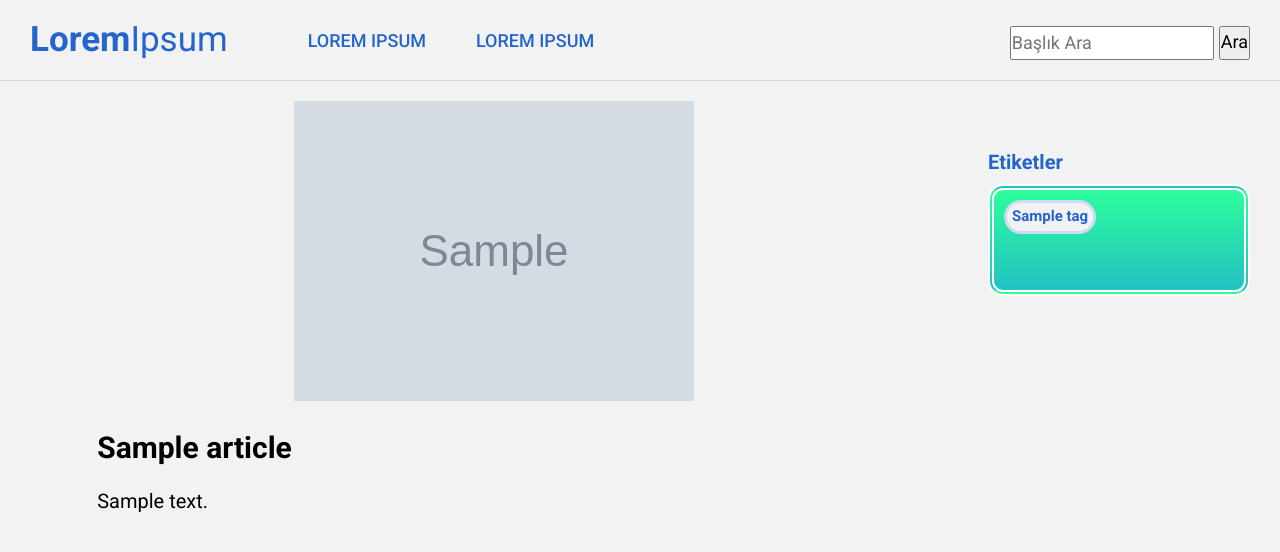
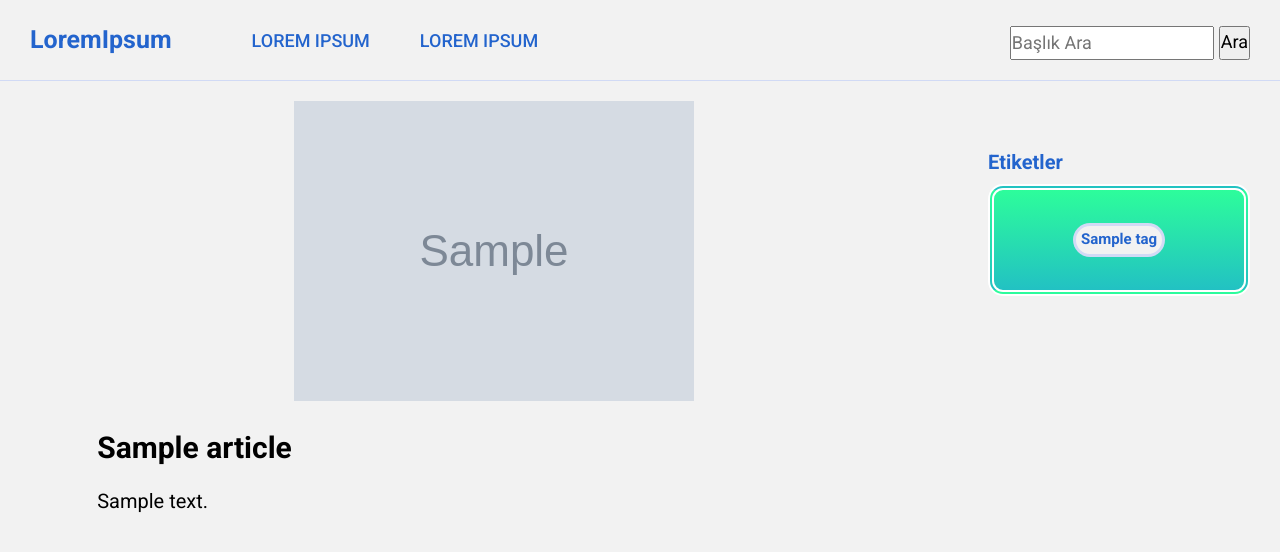
Before and after one commit to kemalayhan/personal-blog, a Django app: a page that uses blogsrc/templates/tag.html in a window 1280 px wide. Shown: the top 552 px of the page. Run offline with Django 3.2, Linux system fonts and the light colour scheme; tables that the repository leaves empty hold one stand-in row (values such as "Sample post"); grey boxes marked "Sample" are stand-in pictures; some libraries are stand-ins or nearby versions.

Commit message:
-front-end updated
-started navbar responsive design

```diff
--- a/blogsrc/static/css/navbar.css
+++ b/blogsrc/static/css/navbar.css
@@ -1,18 +1,17 @@
-#header-and-nav {
+.header-and-nav {
     border-bottom: 1px solid var(--color-transparent-blue);
     display: flex;
     align-items: center;
     padding: 20px 20px 20px 20px;
 }
 
-
-#top-header {
+.top-header {
     padding-left: 10px;
     padding-right: 10px;
     width: max-content;
 }
 
-#logo-text h1 {
+.logo-text h1 {
     color: var(--color-light-blue);
     font-size: 3.5rem;
     width: max-content;
@@ -24,7 +23,7 @@
 
 /* NAVBAR */
 
-#navbar {
+.navbar {
     font-size: 1.8rem;
     text-transform: uppercase;
     padding-left: 70px;
@@ -87,3 +86,71 @@
     height: 34px;
     margin-left: 5px;
 }
+
+.hamburger-menu {
+    display: none;
+}
+
+/* MEDIA QUERIES */
+
+@media(min-width:630px) and (max-width:920px), (max-width: 450px) {
+    .top-header {
+        display: none;
+    }
+}
+
+@media (max-width:920px) {
+    .navbar {
+        padding-left: 5px;
+    }
+}
+
+@media (min-width:450px){
+    .top-header {
+        margin-left: auto;
+        margin-right: 0;
+    }
+
+    .logo-text h1 {
+        font-size: 2.5rem;
+    }
+
+}
+
+@media (max-width: 630px) {
+    .header-and-nav {
+        border-bottom: none;
+    }
+
+    .js-hide {
+        display: none;
+    }
+
+    .js-header-and-nav {
+        display: flex;
+    }
+
+    /* HAMBURGER MENU */
+
+    .hamburger-menu {
+        display: block;
+        cursor: pointer;
+        transition: transform 1s;
+    }
+
+    .js-rotate {
+        transform: rotate(-90deg);
+    }
+
+
+    .hamburger-menu div {
+        width: 35px;
+        height: 5px;
+        background-image: linear-gradient(0deg, rgba(34, 193, 195, 1) 0%, rgba(45, 253, 155, 1) 100%);
+        transition: 0.4s;
+    }
+
+    .hamburger-menu div:nth-child(2) {
+        margin: 6px 0;
+    }
+}
--- a/blogsrc/static/css/tag.css
+++ b/blogsrc/static/css/tag.css
@@ -2,15 +2,20 @@
 .wrapper {
     margin-right: 30px;
     margin-top: 50px;
+    width: max-content;
+    height: max-content;
 }
 
 .tags-container {
+    display: flex;
+    justify-content: center;
+    align-items: center;
     background: linear-gradient(0deg, rgba(34, 193, 195, 1) 0%, rgba(45, 253, 155, 1) 100%);
     border: 6px double white;
     border-radius: 15px;
+    flex-wrap: wrap;
     width: 250px;
     min-height:100px;
-    max-height: 100px;
 }
 
 .tags-header {
--- /dev/null
+++ b/blogsrc/static/js/navbar.js
@@ -0,0 +1,5 @@
+let hamburgerMenu = document.querySelector(".hamburger-menu");
+
+hamburgerMenu.addEventListener("click", () => {
+   hamburgerMenu.classList.toggle("js-rotate");
+});
--- a/blogsrc/templates/article_detail.html
+++ b/blogsrc/templates/article_detail.html
@@ -4,10 +4,6 @@
 {% block detail_css %}
      <link rel="stylesheet" type="text/css" href="{% static 'css/article_detail.css'%}">
 {% endblock detail_css %}
-
-{% block detail_js %}
-    <script defer src="{% static 'js/article_detail.js'%}"></script>
-{% endblock detail_js %}
 
 {% block body %}
     <div class="article-container">
--- a/blogsrc/templates/base.html
+++ b/blogsrc/templates/base.html
@@ -20,9 +20,7 @@
         rel="stylesheet">
     <title>LoremIpsum | Anasayfa</title>
 
-    {% block detail_js %}
-
-    {% endblock detail_js %}
+    <script defer src="{% static 'js/navbar.js'%}"></script>
 </head>
 
 <body>
@@ -34,7 +32,6 @@
 
             {% endblock body %}
         </section>
-
         {% include 'tag.html' %}
     </main>
 </body>
--- a/blogsrc/templates/navbar.html
+++ b/blogsrc/templates/navbar.html
@@ -1,12 +1,20 @@
-<div id="header-and-nav">
-    <header id="top-header">
-        <div id="logo-text">
+
+<div class="header-and-nav">
+
+    <div class="hamburger-menu">
+        <div></div>
+        <div></div>
+        <div></div>
+    </div>
+
+    <header class="top-header">
+        <div class="logo-text">
             <a href="{% url 'index' %}">
                 <h1>Lorem<span>Ipsum</span></h1>
             </a>
         </div>
     </header>
-    <nav id="navbar">
+    <nav class="navbar js-hide">
         <ul id="nav-list">
             <li class="nav-list-item">
                 <a class="nav-list-item-link" href="">Lorem Ipsum</a>
@@ -20,7 +28,6 @@
                     <button>Ara</button>
                 </form>
             </li>
-
         </ul>
     </nav>
 </div>
--- a/blogsrc/templates/tag.html
+++ b/blogsrc/templates/tag.html
@@ -5,14 +5,12 @@
         </h3>
     </header>
     <div class="tags-container">
+        {% for tag in tags %}
         <div class="tag">
             <p class="tag-text">
-
-                  {% for tag in tags  %}
-                   <a class="tag-link" href="{% url 'article_tag' slug=tag.slug %}">{{tag.title}}</a> <br>
-                  {% endfor %}
-
+                <a class="tag-link" href="{% url 'article_tag' slug=tag.slug %}">{{tag.title}}</a> <br>
             </p>
         </div>
+        {% endfor %}
     </div>
 </div>
```
Also changed, not shown: blogsrc/templates/cards.html (line endings or trailing spaces).
